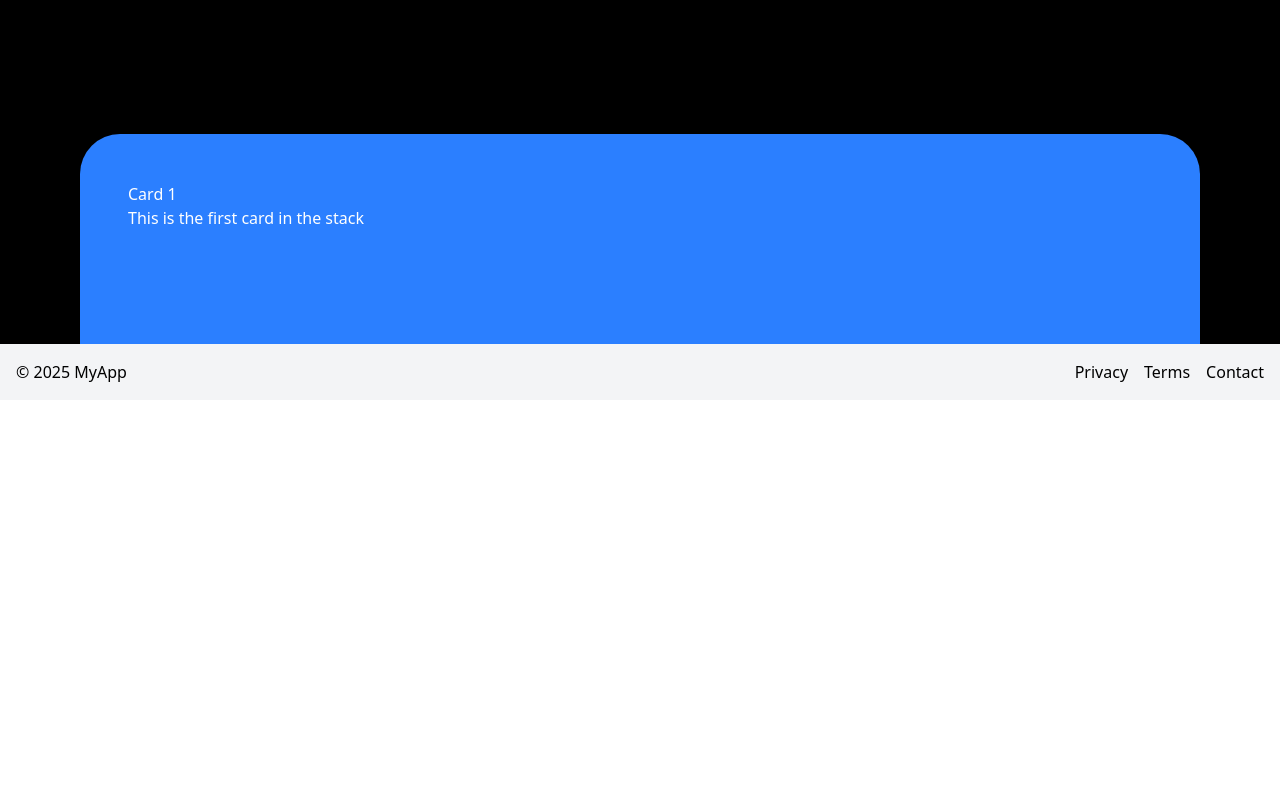
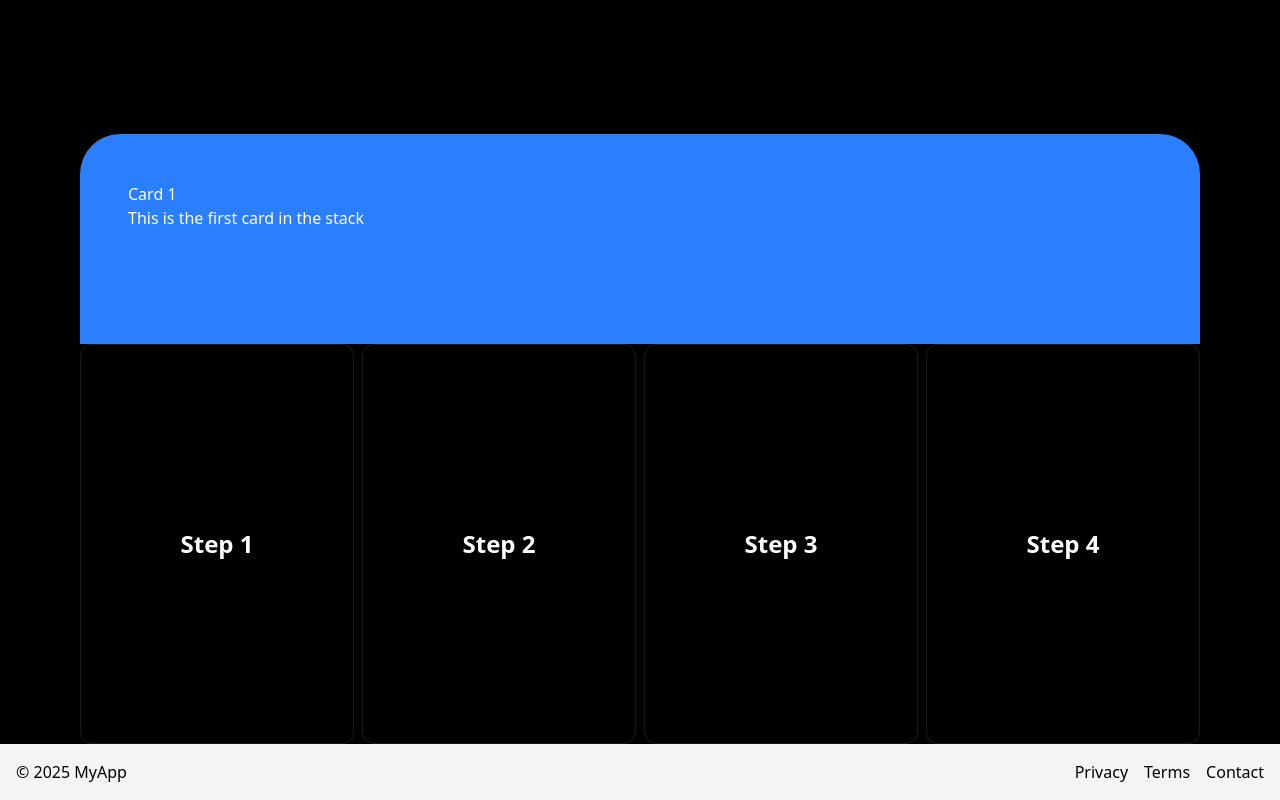
Before and after one commit to Anirudh2244/zorshour, a React (Vite) app: page / in a window 1280 px wide. Shown: the part 1398-2198 px from the top of the page. Before the commit the page ends 1798 px from the top, so only its background shows below. Built offline with nearby package versions, Linux system fonts and the light colour scheme.

Commit message:
steps scetion added and fixed the bugs

```diff
--- a/src/App.jsx
+++ b/src/App.jsx
@@ -8,6 +8,7 @@ import LogoLoop from './LogoLoop';
 import { SiReact, SiNextdotjs, SiTypescript, SiTailwindcss } from 'react-icons/si';
 import ScrollStack, { ScrollStackItem } from './ScrollStack'
 import AboutUs from "./AboutUs"
+import StepsSection from "./StepsSection"
 
 
 
@@ -96,6 +97,12 @@ function HeroSection() {
               </ScrollStackItem>
           </ScrollStack>
         </Col>
+        <Col className="px-20">
+  <div className="w-full overflow-hidden">
+    <StepsSection />
+  </div>
+</Col>
+
     <Footer />
           </div>
   )
--- /dev/null
+++ b/src/StepsSection.jsx
@@ -0,0 +1,114 @@
+import { useState, useRef } from "react";
+import { motion, useInView } from "framer-motion";
+
+export default function StepsSection() {
+  const [active, setActive] = useState(null);
+  const [showContent, setShowContent] = useState(null);
+
+  const steps = [
+    {
+      title: "Step 1",
+      content:
+        "This is the detailed explanation for Step 1. It appears once the box is expanded.",
+    },
+    {
+      title: "Step 2",
+      content:
+        "This is the detailed explanation for Step 2. It appears once the box is expanded.",
+    },
+    {
+      title: "Step 3",
+      content:
+        "This is the detailed explanation for Step 3. It appears once the box is expanded.",
+    },
+    {
+      title: "Step 4",
+      content:
+        "This is the detailed explanation for Step 4. It appears once the box is expanded.",
+    },
+  ];
+
+  return (
+    <section className="w-full h-auto md:h-[400px] flex flex-col md:flex-row overflow-hidden bg-black text-white gap-2">
+      {steps.map((step, index) => {
+        const isActive = active === index;
+        const ref = useRef(null);
+        const inView = useInView(ref, { amount: 0.3 });
+
+        return (
+          <motion.div
+            ref={ref}
+            key={index}
+            onMouseEnter={() => setActive(index)}
+            onMouseLeave={() => {
+              setActive(null);
+              setShowContent(null);
+            }}
+            animate={{
+              // width control
+              flex:
+                isActive && window.innerWidth >= 768
+                  ? 0.35
+                  : window.innerWidth >= 768
+                  ? active === null
+                    ? 0.25
+                    : (1 - 0.35) / 3
+                  : 1,
+
+              // bg
+              backgroundColor:
+                isActive && window.innerWidth >= 768
+                  ? "rgba(17,17,17,1)"
+                  : "transparent",
+
+              // fade + slide for both mobile & desktop
+              opacity: inView ? 1 : 0,
+              y: inView ? 0 : 40,
+            }}
+            transition={{ duration: 0.6, ease: "easeInOut" }}
+            onAnimationComplete={() => {
+              if (isActive && window.innerWidth >= 768) setShowContent(index);
+            }}
+            className={`relative cursor-pointer p-6 box-border min-w-0 rounded-xl transition-colors duration-500
+              ${
+                isActive && window.innerWidth >= 768
+                  ? "border-2 border-white"
+                  : "border border-white/20 md:border-white/10"
+              }`}
+          >
+            <div
+              className={`flex flex-col h-full w-full transition-all duration-500 ${
+                isActive && window.innerWidth >= 768
+                  ? "items-start justify-start"
+                  : "items-center justify-center"
+              }`}
+            >
+              <h2
+                className={`font-bold transition-all duration-500 ${
+                  isActive && window.innerWidth >= 768
+                    ? "text-xl mb-2"
+                    : "text-2xl"
+                }`}
+              >
+                {step.title}
+              </h2>
+
+              {/* Show content always on mobile, on desktop only when expanded */}
+              {(showContent === index && window.innerWidth >= 768) ||
+              window.innerWidth < 768 ? (
+                <motion.p
+                  initial={{ opacity: 0 }}
+                  animate={{ opacity: inView ? 1 : 0 }}
+                  transition={{ duration: 0.4 }}
+                  className="text-white/80 text-sm md:text-base mt-2"
+                >
+                  {step.content}
+                </motion.p>
+              ) : null}
+            </div>
+          </motion.div>
+        );
+      })}
+    </section>
+  );
+}
```
